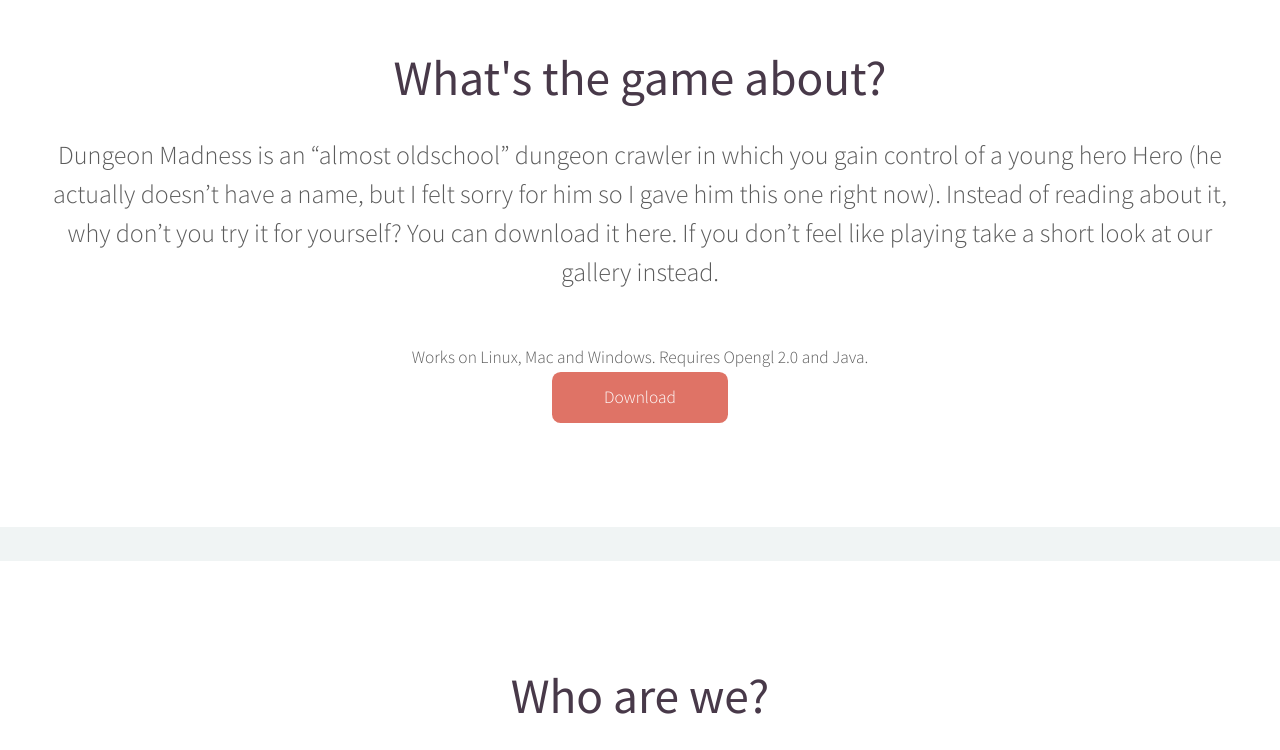
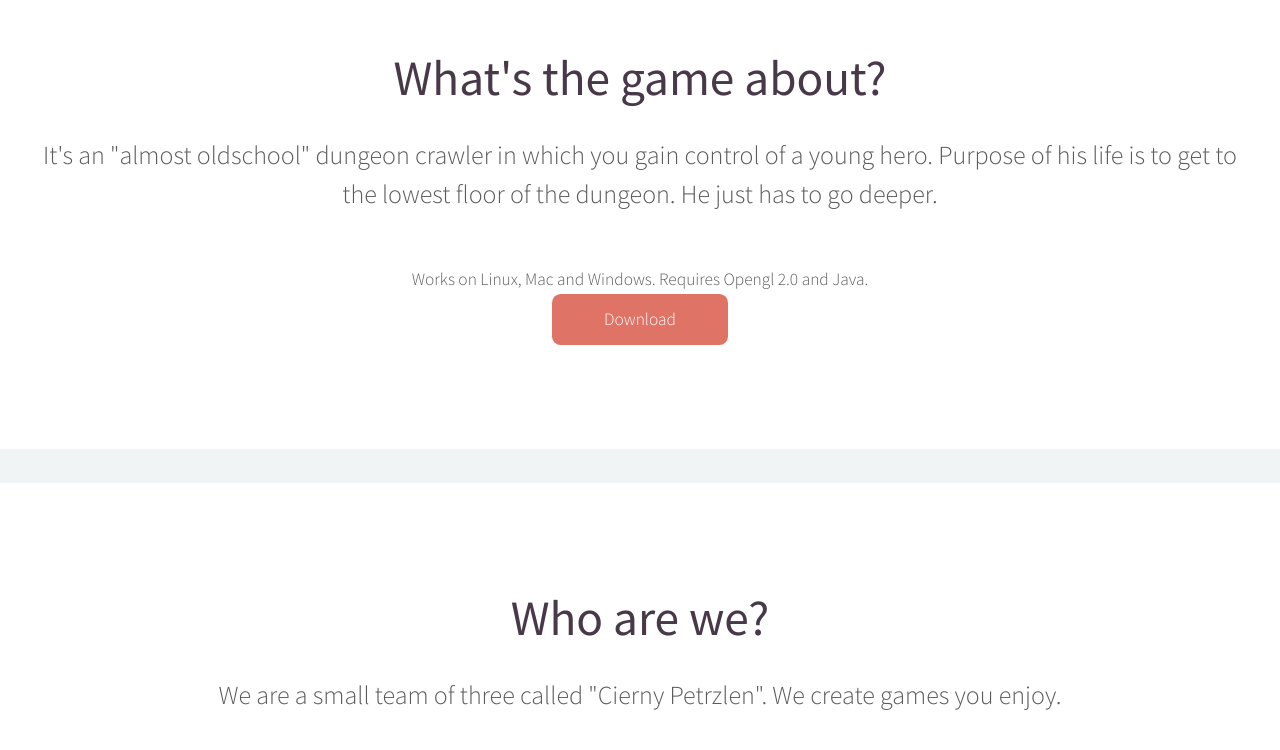
Before and after one commit to jpancik/DungeonMadness, a plain HTML site: page index.html in a window 1280 px wide. Shown: the part 1900-2650 px from the top of the page. Drawn offline with Linux system fonts and the light colour scheme.

Commit message:
copy text changed

```diff
--- a/index.html
+++ b/index.html
@@ -138,11 +138,9 @@
                 <header>
                     <h2>What's the game about?</h2>
                     <span class="byline">
-                        Dungeon Madness is an “almost oldschool” dungeon crawler in which you gain control
-                        of a young hero Hero (he actually doesn’t have a name, but I felt sorry
-                        for him so I gave him this one right now). Instead of reading about it,
-                        why don’t you try it for yourself? You can download it here. If you
-                        don’t feel like playing take a short look at our gallery instead.
+                        It's an "almost oldschool" dungeon crawler in which
+                        you gain control of a young hero. Purpose of his life
+                        is to get to the lowest floor of the dungeon. He just has to go deeper.
                     </span>
                 </header>
                 <footer>
@@ -168,7 +166,7 @@
                             <h3><a href="#">Juraj Pancik</a></h3>
                         </header>
                         <p style="text-align: center;">
-                            Captain, Programming and UI Design
+                            Programming and UI Design
                         </p>
                     </article>
                     <article class="4u special">
```
